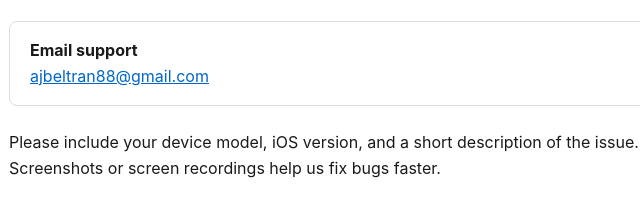
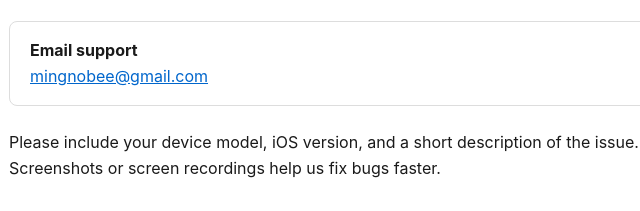
Before and after one commit to antoniobeltran/chunky-cat-chaos-pages, a plain HTML site: page support.html in a window 1280 px wide. Shown: the part 221-432 px from the top of the page, 271-911 px from the left. Drawn offline with Linux system fonts and the light colour scheme.

Commit message:
Update support email to mingnobee@gmail.com

```diff
--- a/support.html
+++ b/support.html
@@ -44,7 +44,7 @@
 
   <div class="contact-box">
     <strong>Email support</strong><br>
-    <a href="mailto:ajbeltran88@gmail.com">ajbeltran88@gmail.com</a>
+    <a href="mailto:mingnobee@gmail.com">mingnobee@gmail.com</a>
   </div>
 
   <p>Please include your device model, iOS version, and a short description of the issue. Screenshots or screen recordings help us fix bugs faster.</p>
```
Also changed, not shown: privacy.html (+1 -1 lines).
